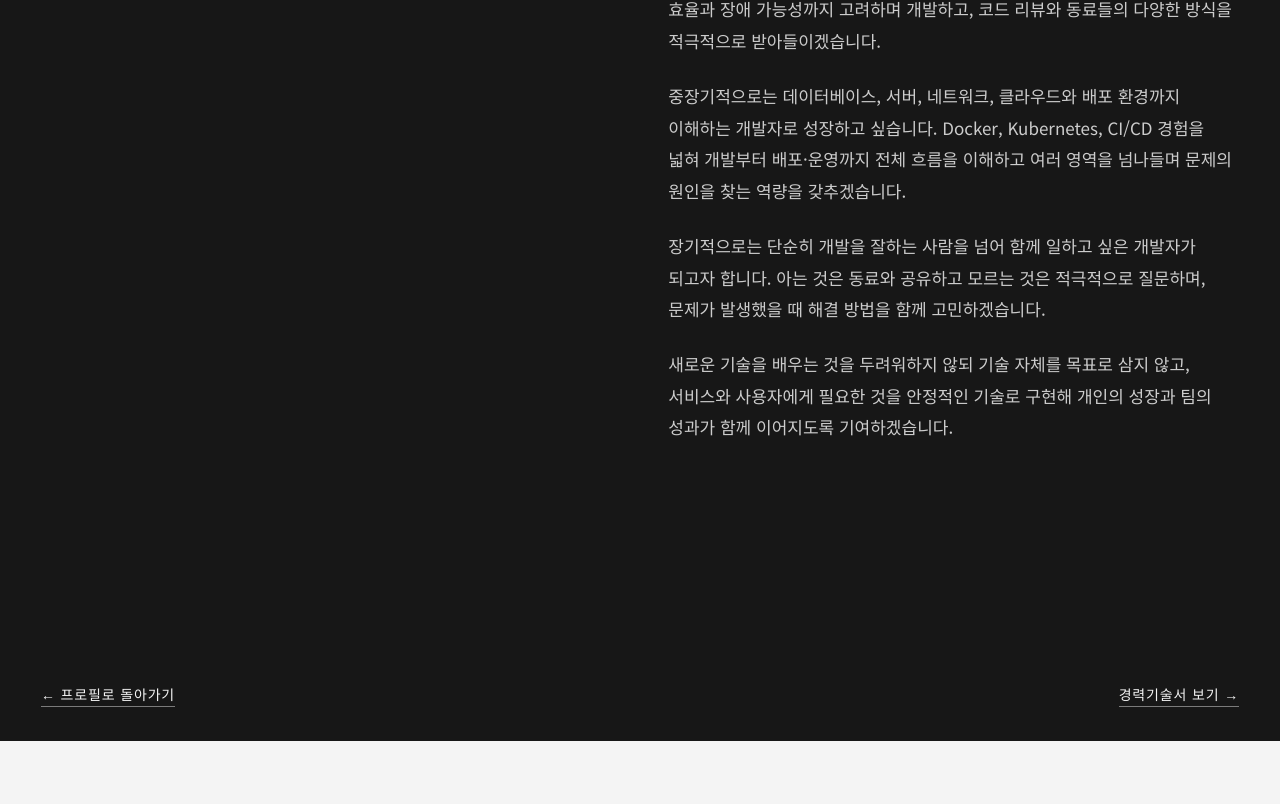
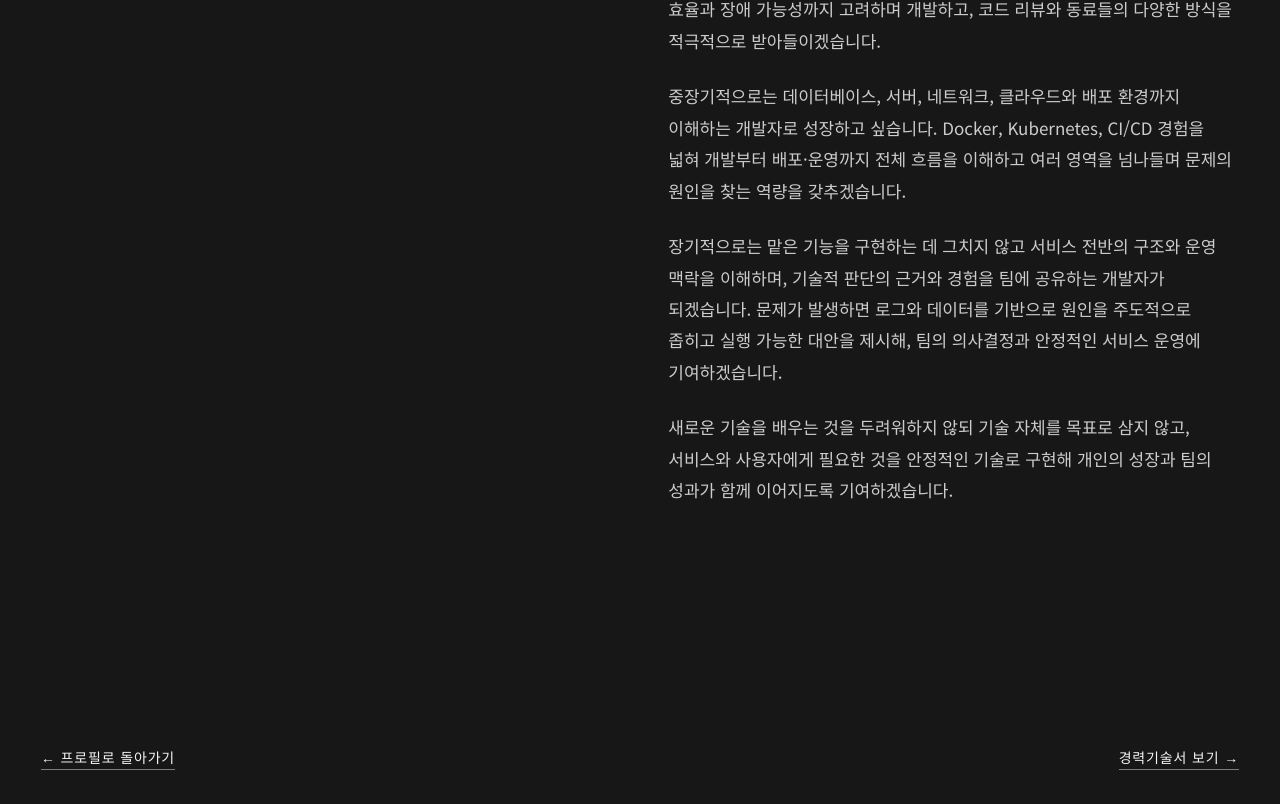
Before and after one commit to kdg3795/career-archive, a Next.js app: page /resume in a window 1280 px wide. Shown: the part 5387-6191 px from the top of the page. Before the commit the page ends 6128 px from the top, so only its background shows below. Built offline with nearby package versions, Linux system fonts and the light colour scheme.

Commit message:
Strengthen experienced developer aspirations

```diff
--- a/app/resume/page.tsx
+++ b/app/resume/page.tsx
@@ -65,7 +65,7 @@ const coverLetters = [
       "앞서 말씀드린 다양한 프로젝트의 개발·운영 경험을 바탕으로 기존 코드를 분석하고, 서비스 구조와 업무를 빠르게 파악해 맡은 역할을 책임감 있게 수행하겠습니다.",
       "단기적으로는 Java와 Spring 기반 개발 역량을 더욱 탄탄하게 만들겠습니다. 기능이 동작하는 것에서 그치지 않고 코드의 가독성과 유지보수성, 데이터 처리 효율과 장애 가능성까지 고려하며 개발하고, 코드 리뷰와 동료들의 다양한 방식을 적극적으로 받아들이겠습니다.",
       "중장기적으로는 데이터베이스, 서버, 네트워크, 클라우드와 배포 환경까지 이해하는 개발자로 성장하고 싶습니다. Docker, Kubernetes, CI/CD 경험을 넓혀 개발부터 배포·운영까지 전체 흐름을 이해하고 여러 영역을 넘나들며 문제의 원인을 찾는 역량을 갖추겠습니다.",
-      "장기적으로는 단순히 개발을 잘하는 사람을 넘어 함께 일하고 싶은 개발자가 되고자 합니다. 아는 것은 동료와 공유하고 모르는 것은 적극적으로 질문하며, 문제가 발생했을 때 해결 방법을 함께 고민하겠습니다.",
+      "장기적으로는 맡은 기능을 구현하는 데 그치지 않고 서비스 전반의 구조와 운영 맥락을 이해하며, 기술적 판단의 근거와 경험을 팀에 공유하는 개발자가 되겠습니다. 문제가 발생하면 로그와 데이터를 기반으로 원인을 주도적으로 좁히고 실행 가능한 대안을 제시해, 팀의 의사결정과 안정적인 서비스 운영에 기여하겠습니다.",
       "새로운 기술을 배우는 것을 두려워하지 않되 기술 자체를 목표로 삼지 않고, 서비스와 사용자에게 필요한 것을 안정적인 기술로 구현해 개인의 성장과 팀의 성과가 함께 이어지도록 기여하겠습니다.",
     ],
   },
```
